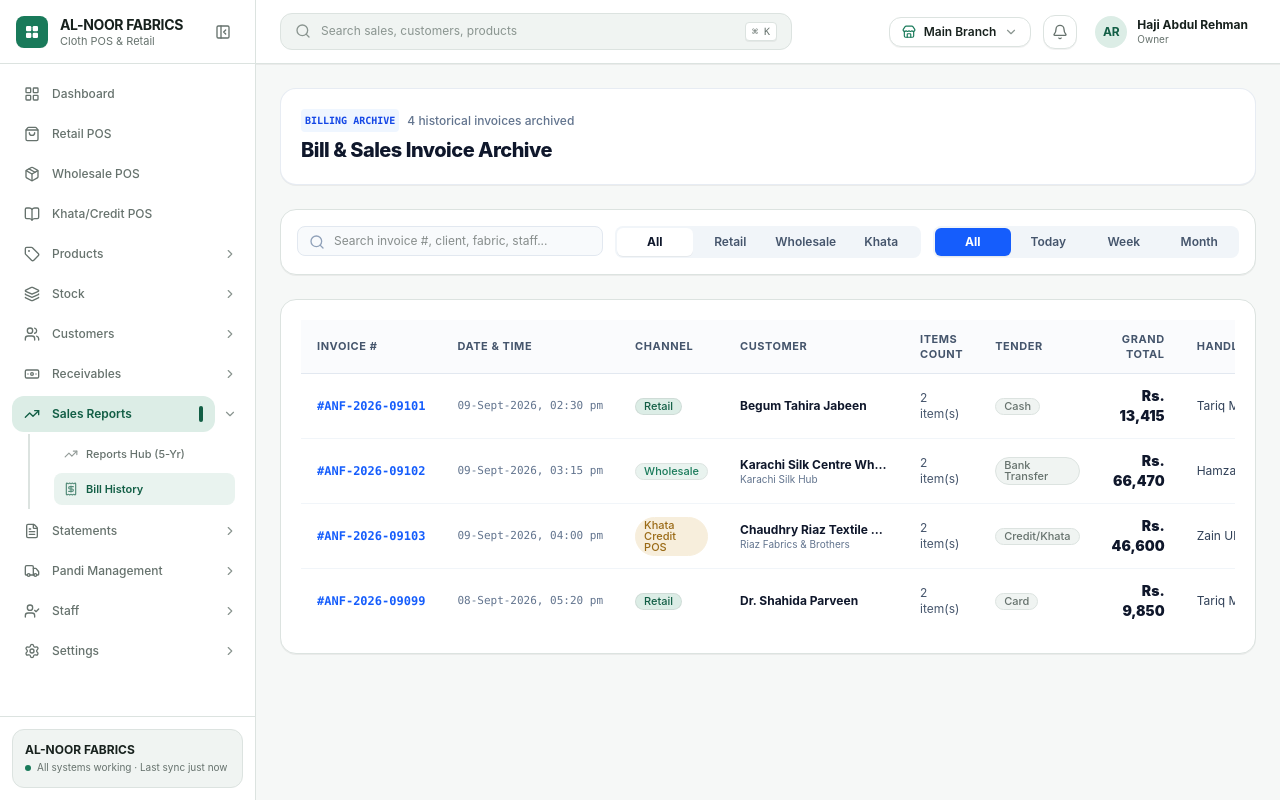
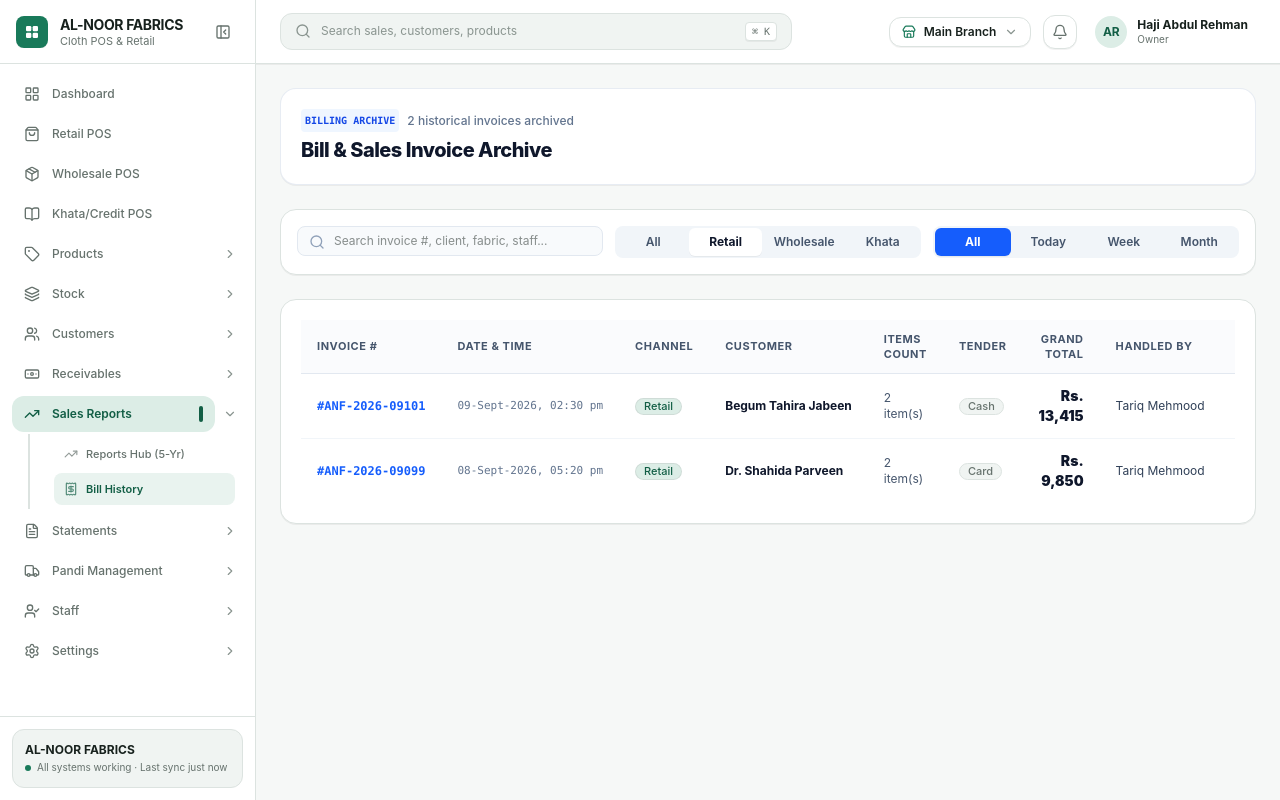
Before and after one commit to bakartechnology/cloth-pos-system, a Next.js app: page /bills in a window 1280 px wide. Built offline with nearby package versions, Linux system fonts and the light colour scheme.

Commit message:
Initial commit

```diff
--- a/app/bills/page.tsx
+++ b/app/bills/page.tsx
@@ -1,6 +1,6 @@
 'use client';
 
-import React, { useState, useEffect } from 'react';
+import React, { useState, useEffect, useMemo } from 'react';
 import { AppShell } from '@/components/layout/AppShell';
 import { ProtectedRoute } from '@/components/layout/ProtectedRoute';
 import { Card, CardContent } from '@/components/ui/Card';
@@ -18,9 +18,11 @@ import {
 } from 'lucide-react';
 import { salesService } from '@/services/salesService';
 import { useToast } from '@/context/ToastContext';
+import { useAuth } from '@/context/AuthContext';
 import { Bill, SaleType } from '@/types';
 
 export default function BillHistoryPage() {
+  const { currentStaff, hasPermission } = useAuth();
   const { toast } = useToast();
   const [bills, setBills] = useState<Bill[]>(() => {
     if (typeof window !== 'undefined') {
@@ -29,8 +31,55 @@ export default function BillHistoryPage() {
     return [];
   });
   const [searchQuery, setSearchQuery] = useState('');
-  const [typeFilter, setTypeFilter] = useState<'All' | SaleType>('All');
+
+  const isAdmin = currentStaff?.role === 'Admin';
+
+  // Determine allowed channels for active staff
+  const allowedChannels: SaleType[] = useMemo(() => {
+    if (isAdmin) {
+      return ['Retail', 'Wholesale', 'Khata'];
+    }
+    const list: SaleType[] = [];
+    if (hasPermission('pos_retail') || currentStaff?.role === 'Retail Cashier') {
+      list.push('Retail');
+    }
+    if (hasPermission('pos_wholesale') || currentStaff?.role === 'Wholesale Cashier') {
+      list.push('Wholesale');
+    }
+    if (hasPermission('pos_khata') || currentStaff?.role === 'Khata Staff') {
+      list.push('Khata');
+    }
+    if (list.length === 0) {
+      list.push('Retail');
+    }
+    return list;
+  }, [isAdmin, currentStaff, hasPermission]);
+
+  // Channel tabs: Admin sees All, Retail, Wholesale, Khata. Non-admin only sees their allowed channel(s)
+  const channelOptions = useMemo(() => {
+    if (isAdmin) {
+      return ['All', 'Retail', 'Wholesale', 'Khata'] as const;
+    }
+    return allowedChannels;
+  }, [isAdmin, allowedChannels]);
+
+  const [typeFilter, setTypeFilter] = useState<'All' | SaleType>(() => {
+    if (isAdmin) return 'All';
+    if (allowedChannels.length === 1) return allowedChannels[0];
+    return 'All';
+  });
+
   const [periodFilter, setPeriodFilter] = useState<'all' | 'today' | 'week' | 'month'>('all');
+
+  // Sync typeFilter if staff role/permissions change
+  useEffect(() => {
+    if (isAdmin) return;
+    if (allowedChannels.length === 1) {
+      setTypeFilter(allowedChannels[0]);
+    } else if (!allowedChannels.includes(typeFilter as SaleType)) {
+      setTypeFilter(allowedChannels[0] || 'Retail');
+    }
+  }, [isAdmin, allowedChannels, typeFilter]);
 
   // Selected Bill for View / Print Modal
   const [selectedBill, setSelectedBill] = useState<Bill | null>(null);
@@ -60,7 +109,14 @@ export default function BillHistoryPage() {
   };
 
   const filteredBills = bills.filter(b => {
-    const matchesType = typeFilter === 'All' || b.saleType === typeFilter;
+    // Non-admin can only access bills in their permitted channel
+    if (!isAdmin && !allowedChannels.includes(b.saleType)) {
+      return false;
+    }
+
+    const matchesType = typeFilter === 'All' ? true : b.saleType === typeFilter;
+    if (!matchesType) return false;
+
     const q = searchQuery.toLowerCase().trim();
     const matchesQuery =
       !q ||
@@ -68,6 +124,7 @@ export default function BillHistoryPage() {
       (b.customerName && b.customerName.toLowerCase().includes(q)) ||
       b.staffName.toLowerCase().includes(q) ||
       b.items.some(i => i.productName.toLowerCase().includes(q) || i.sku.toLowerCase().includes(q));
+    if (!matchesQuery) return false;
 
     let matchesPeriod = true;
     const billDate = new Date(b.date);
@@ -83,7 +140,7 @@ export default function BillHistoryPage() {
         billDate.getMonth() === today.getMonth() && billDate.getFullYear() === today.getFullYear();
     }
 
-    return matchesType && matchesQuery && matchesPeriod;
+    return matchesPeriod;
   });
 
   return (
@@ -98,7 +155,7 @@ export default function BillHistoryPage() {
                   Billing Archive
                 </span>
                 <span className="text-xs text-slate-500 font-medium">
-                  {bills.length} historical invoices archived
+                  {filteredBills.length} historical invoices {isAdmin ? 'archived' : `(${typeFilter} only)`}
                 </span>
               </div>
               <h1 className="text-xl font-extrabold text-slate-900 tracking-tight">
@@ -124,12 +181,12 @@ export default function BillHistoryPage() {
 
               {/* Type Filter */}
               <div className="flex items-center p-0.5 bg-slate-100 rounded-lg text-xs font-semibold">
-                {(['All', 'Retail', 'Wholesale', 'Khata'] as const).map(t => (
+                {channelOptions.map(t => (
                   <button
                     key={t}
                     onClick={() => setTypeFilter(t)}
-                    className={`flex-1 py-1.5 rounded-md transition-colors ${
-                      typeFilter === t ? 'bg-white text-slate-900 shadow-2xs font-bold' : 'text-slate-600'
+                    className={`flex-1 py-1.5 px-3 rounded-md transition-colors cursor-pointer ${
+                      typeFilter === t ? 'bg-white text-slate-900 shadow-2xs font-bold' : 'text-slate-600 hover:text-slate-900'
                     }`}
                   >
                     {t}
@@ -143,8 +200,8 @@ export default function BillHistoryPage() {
                   <button
                     key={p}
                     onClick={() => setPeriodFilter(p)}
-                    className={`flex-1 py-1.5 rounded-md capitalize transition-colors ${
-                      periodFilter === p ? 'bg-blue-600 text-white shadow-2xs font-bold' : 'text-slate-600'
+                    className={`flex-1 py-1.5 rounded-md capitalize transition-colors cursor-pointer ${
+                      periodFilter === p ? 'bg-blue-600 text-white shadow-2xs font-bold' : 'text-slate-600 hover:text-slate-900'
                     }`}
                   >
                     {p}
```
